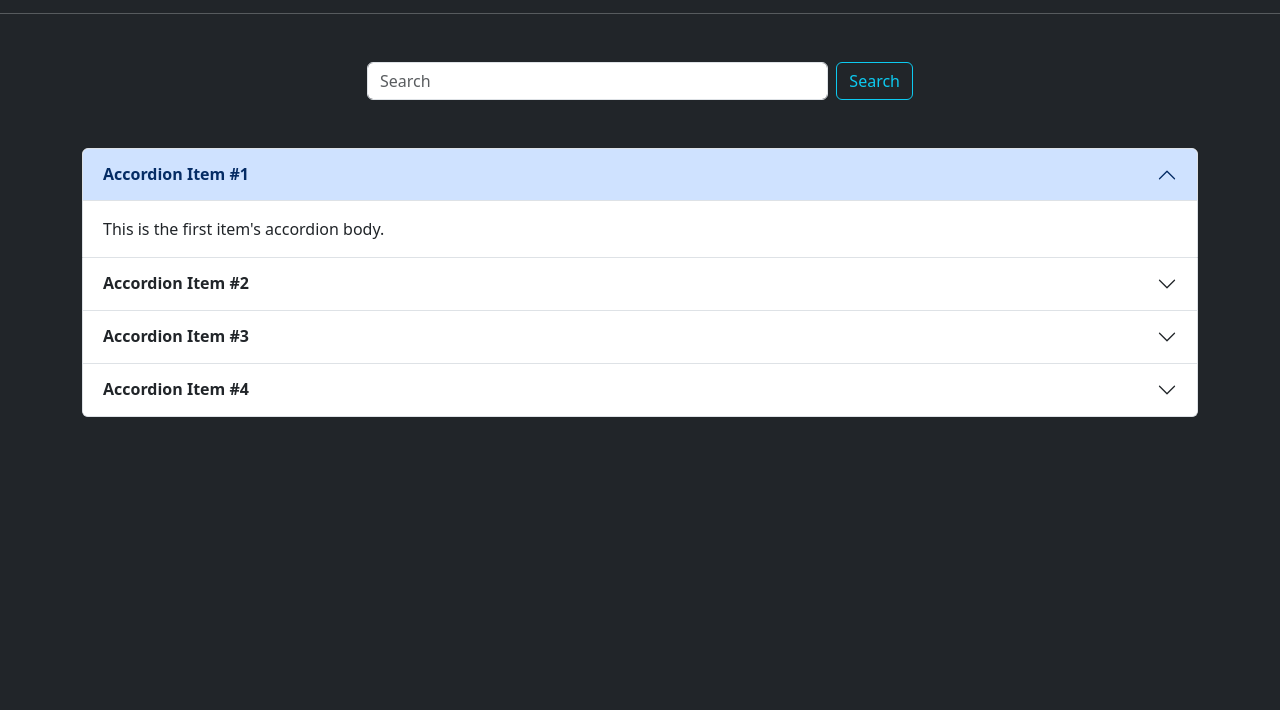
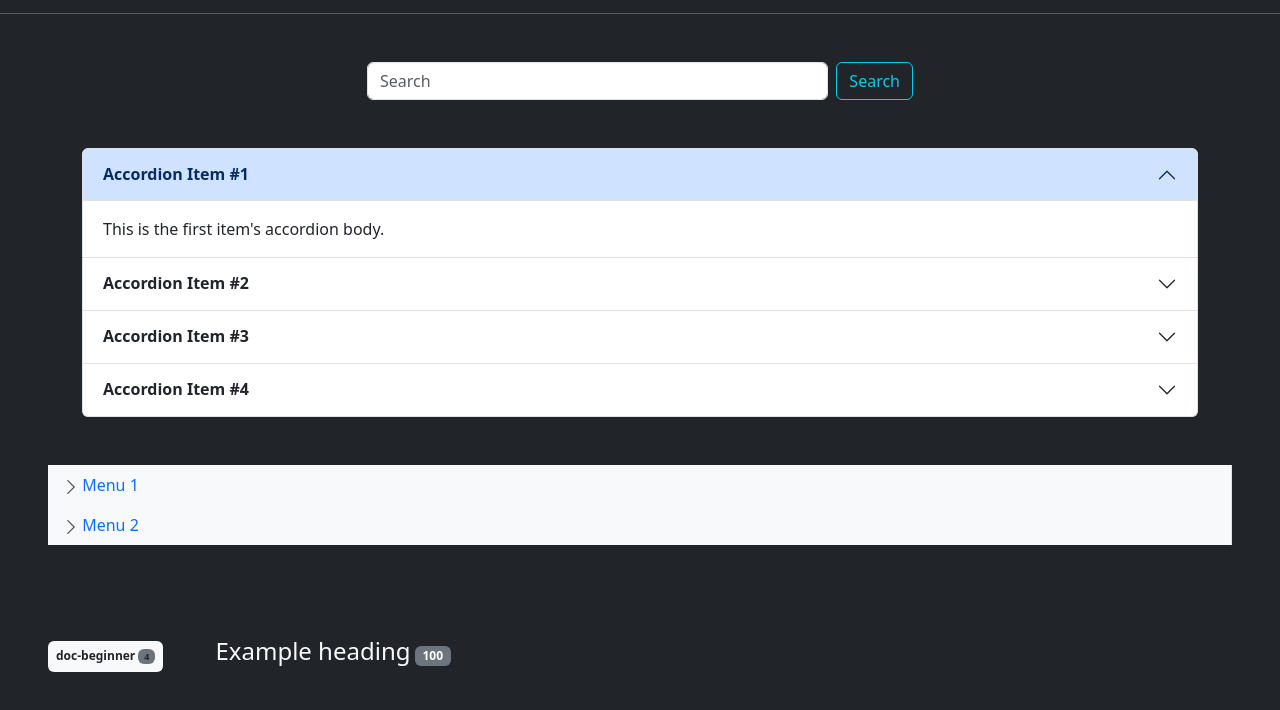
Before and after one commit to Ali-Sdg90/Learning-Bootstrap-, a website: page index.html in a window 1280 px wide. Shown: the part 3904-4614 px from the top of the page. Before the commit the page ends 4321 px from the top, so only its background shows below. Drawn offline with nearby package versions, Linux system fonts and the light colour scheme.

Commit message:
Add Accordion Menu - Collapsible Menu - Default Badge to index.html, Create Test folder and add cs-system-org-test in it

```diff
--- a/index.html
+++ b/index.html
@@ -11,6 +11,42 @@
         />
         <!-- <link rel="stylesheet" href="./mini-style.css" /> -->
         <title>Bootstrap PlayGround</title>
+        <!-- <style>
+            .nav-link {
+                display: flex;
+                align-items: center;
+                gap: 4px;
+                color: black !important;
+                padding: 10px 15px;
+                transition: background-color 0.2s;
+                background-color: rgb(216, 216, 216);
+            }
+            .nav-link:hover {
+                background-color: #c0e0ff;
+                color: black;
+            }
+            .nav-item {
+                color: black;
+            }
+            .nav-link img {
+                transition: transform 0.2s;
+            }
+            .nav-link:not(.collapsed) {
+                background-color: rgb(192, 192, 192);
+            }
+            .nav-link:not(.collapsed) img {
+                transform: rotate(90deg);
+            }
+
+            .submenu {
+                transition: background-color 0.12s;
+                cursor: pointer;
+            }
+
+            .submenu:hover {
+                background-color: rgb(216, 216, 216);
+            }
+        </style> -->
     </head>
     <body class="bg-dark text-light">
         <h1>Aloha</h1>
@@ -307,7 +343,6 @@
 
         <div class="container mt-5">
             <div class="accordion br">
-
                 <div class="accordion-item">
                     <h2 class="accordion-header">
                         <button
@@ -410,6 +445,83 @@
             </div>
         </div>
 
+        <div class="m-5">
+            <nav class="sidebar bg-light border-end">
+                <ul class="nav flex-column">
+                    <li class="nav-item">
+                        <a
+                            class="nav-link"
+                            data-bs-toggle="collapse"
+                            href="#menu1"
+                            role="button"
+                            aria-expanded="false"
+                            aria-controls="menu1"
+                        >
+                            <img
+                                src="./assets/arrow.svg"
+                                alt="arrow"
+                                width="14"
+                                height="14"
+                            />
+                            Menu 1
+                        </a>
+                        <div class="collapse" id="menu1">
+                            <ul class="nav flex-column ms-3 m-2">
+                                <li
+                                    class="nav-item p-1 ps-2 submenu rounded-1 mb-1"
+                                >
+                                    Sub Menu 1
+                                </li>
+                                <li class="nav-item p-1 ps-2 submenu rounded-1">
+                                    Sub Menu 2
+                                </li>
+                            </ul>
+                        </div>
+                    </li>
+                    <li class="nav-item">
+                        <a
+                            class="nav-link"
+                            data-bs-toggle="collapse"
+                            href="#menu2"
+                            role="button"
+                            aria-expanded="false"
+                            aria-controls="menu2"
+                        >
+                            <img
+                                src="./assets/arrow.svg"
+                                alt="arrow"
+                                width="14"
+                                height="14"
+                            />
+                            Menu 2
+                        </a>
+                        <div class="collapse" id="menu2">
+                            <ul class="nav flex-column ms-3 m-2">
+                                <li
+                                    class="nav-item p-1 ps-2 submenu rounded-1 mb-1"
+                                >
+                                    Sub Menu 1
+                                </li>
+                                <li class="nav-item p-1 ps-2 submenu rounded-1">
+                                    Sub Menu 2
+                                </li>
+                            </ul>
+                        </div>
+                    </li>
+                </ul>
+            </nav>
+        </div>
+
+        <span class="badge bg-light text-dark p-2 m-5"
+            >doc-beginner
+            <span class="badge bg-secondary text-dark">4</span></span
+        >
+
+        <div class="d-inline-block">
+            <span class="h4">Example heading</span>
+            <span class="badge bg-secondary">100</span>
+        </div>
+
         <script
             src="https://cdn.jsdelivr.net/npm/bootstrap@5.3.2/dist/js/bootstrap.bundle.min.js"
             integrity="sha384-C6RzsynM9kWDrMNeT87bh95OGNyZPhcTNXj1NW7RuBCsyN/o0jlpcV8Qyq46cDfL"
```
Also changed, not shown: tests/cs-system-org-test.html (added, +125 -0 lines), assets/arrow.svg (added).
